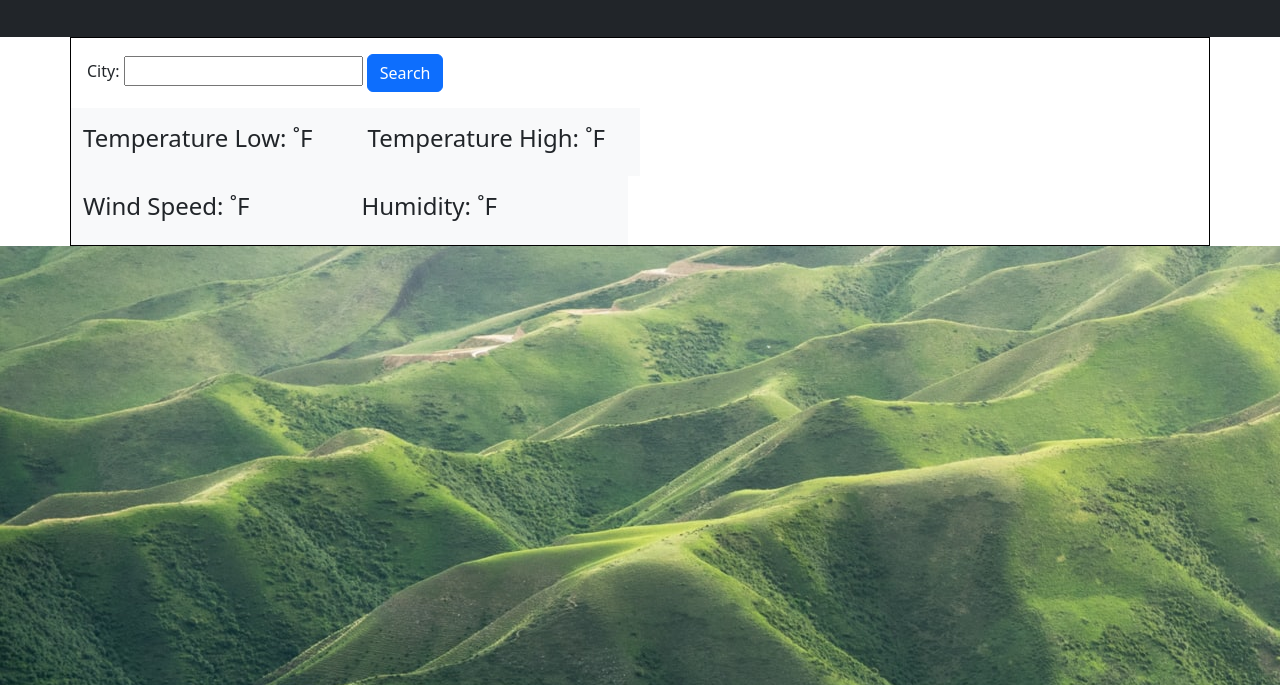
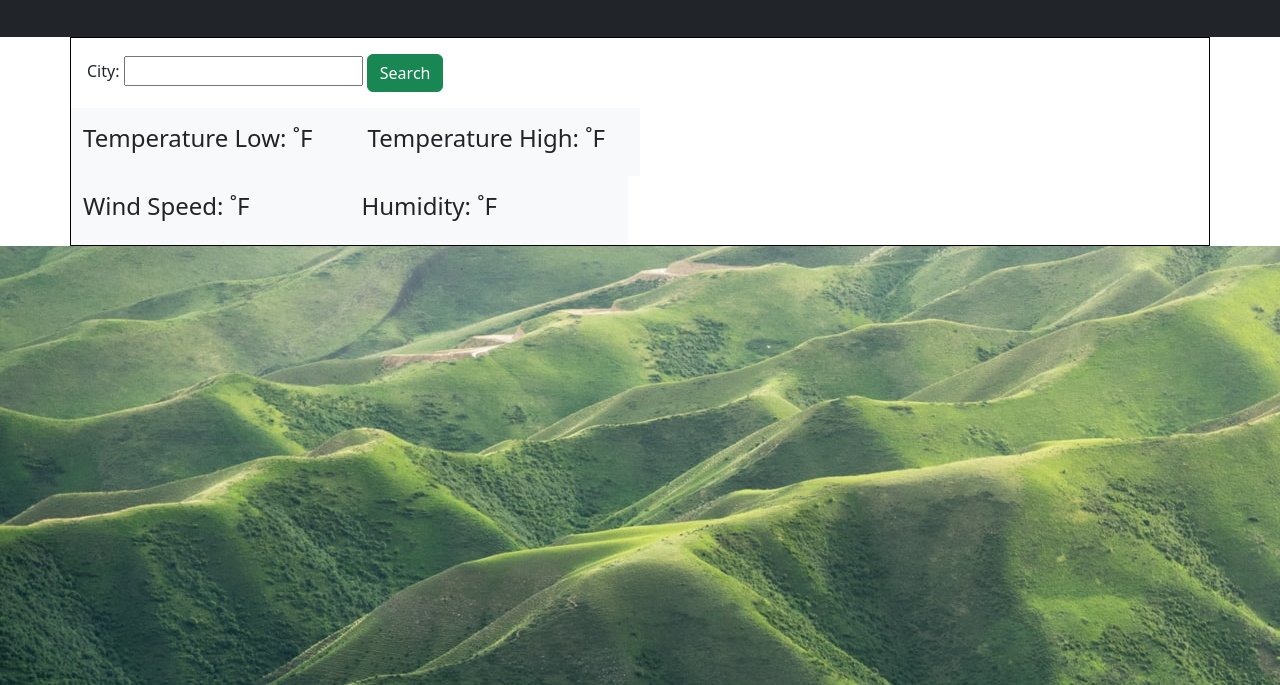
Before and after one commit to sarahgjacobs/WeatherDashboard, a plain HTML site: page index.html in a window 1280 px wide. Shown: the part 115-800 px from the top of the page. Drawn offline with nearby package versions, Linux system fonts and the light colour scheme.

Commit message:
added coloring

```diff
--- a/index.html
+++ b/index.html
@@ -30,7 +30,7 @@
       <div class="col-small-4 p-3">
         <label for="city">City: </label>
         <input type="text" name="city" id="input">
-        <button class="btn btn-primary" id="search">Search</button>
+        <button class="btn btn-success" id="search">Search</button>
       </div>
       <div class="col-8">
         <div class="current-info">
```
